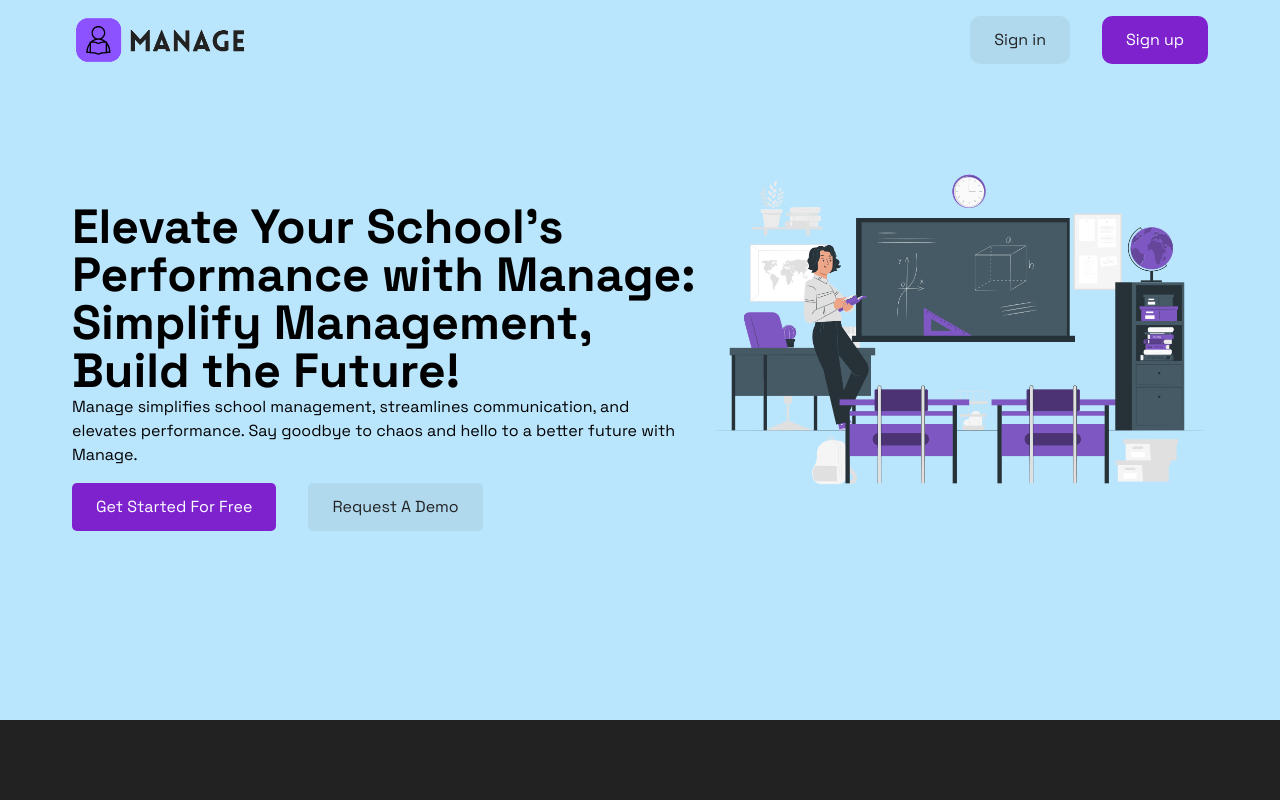
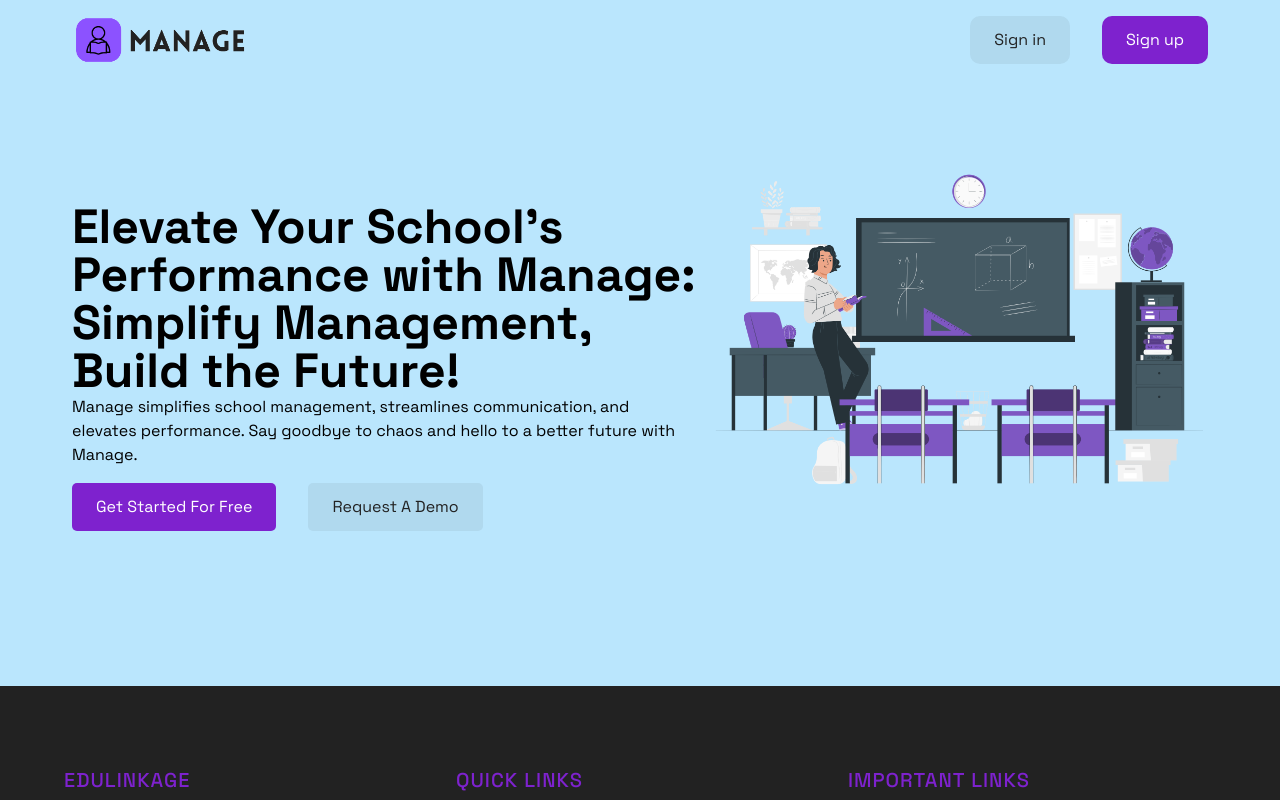
Before and after one commit to ThembaMahlangu/school-registration-app, a Next.js app in the folder frontend/: page / in a window 1280 px wide. Shown: the top 800 px of the page. Built offline with nearby package versions, Linux system fonts and the light colour scheme; what prettier-plugin-tailwindcss would draw is missing.

Commit message:
[add] fix mainview height

```diff
--- a/frontend/components/views/MainView.tsx
+++ b/frontend/components/views/MainView.tsx
@@ -5,9 +5,9 @@ import MainLayout from "../layout/MainLayout";
 const MainView = () => {
   return (
     <>
-      <div className="flex-[40em] max-h-[40em] bg-[#BAE6FD]">
+      <div className=" bg-[#BAE6FD]">
         <MainLayout>
-          <section className="flex lg:flex-row flex-col items-center justify-center">
+          <section className="flex md:pb-24 lg:flex-row flex-col items-center justify-center">
             <div className="lg:w-[60%] px-2 w-[90%] pt-20">
               <h1 className="md:text-5xl text-3xl font-bold">
                 Elevate Your School&apos;s Performance with Manage: Simplify
```
